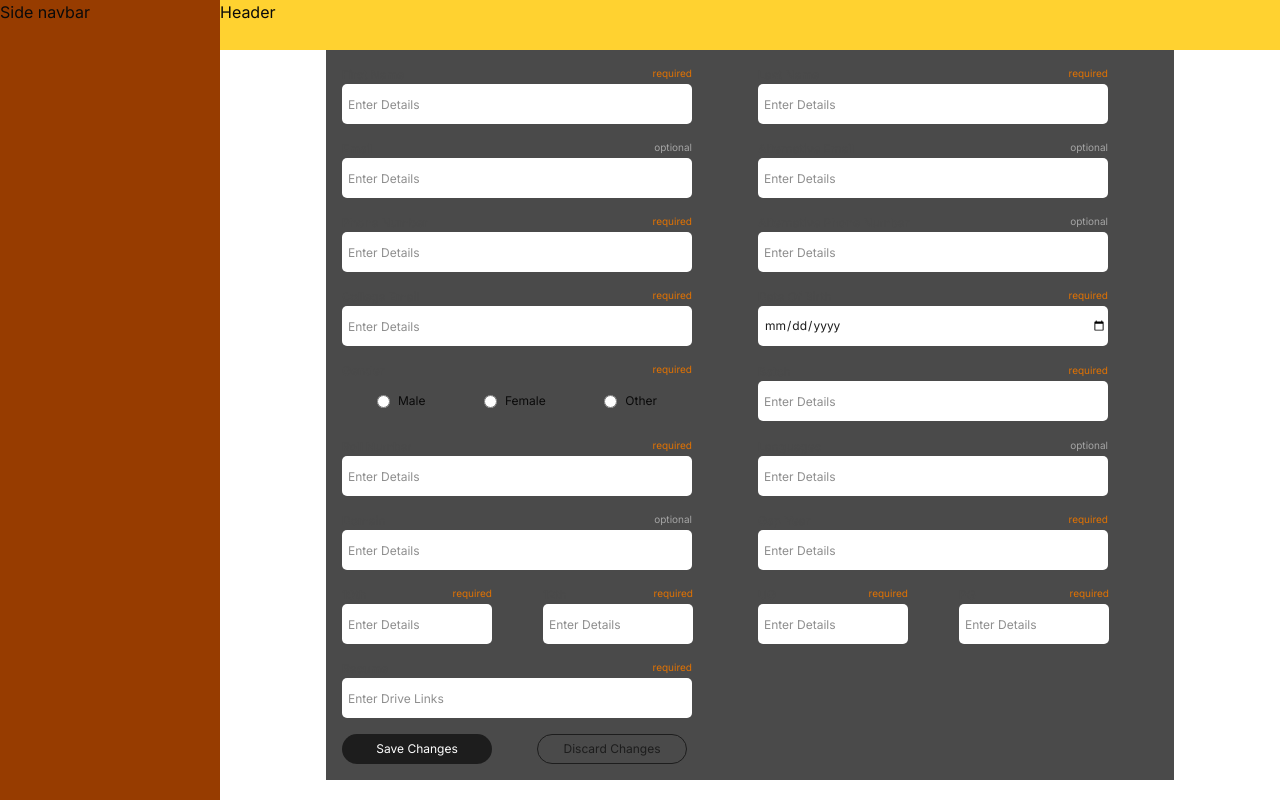
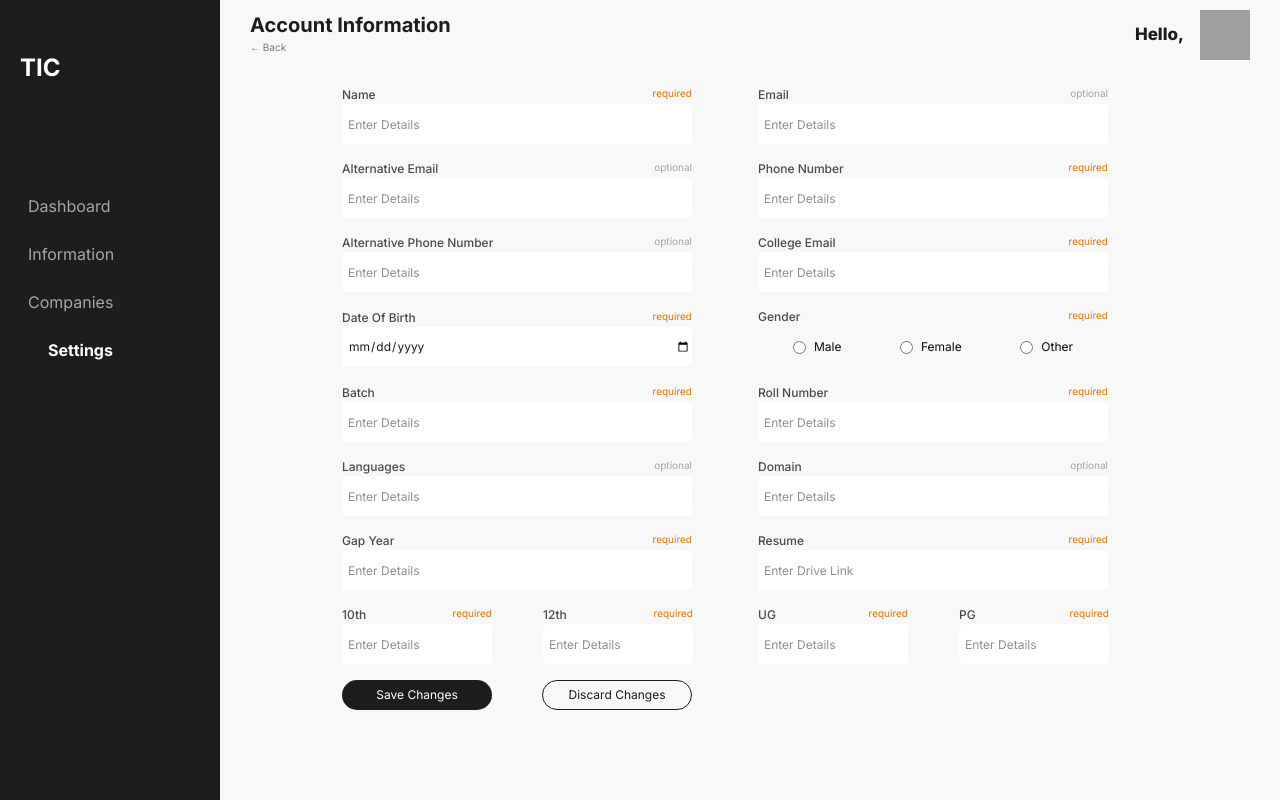
Before and after one commit to Arif20484423/Tic-Web-App, a Next.js app: page /user-info in a window 1280 px wide. Built offline with nearby package versions, Linux system fonts and the light colour scheme; grey boxes are pictures that could not be loaded.

Commit message:
added sidebar, header and corrected user form

```diff
--- a/src/components/user-info/NavbarOptions.jsx
+++ b/src/components/user-info/NavbarOptions.jsx
@@ -1,9 +1,29 @@
 'use client'
-import React from "react"
+import React,{useState} from "react"
+import OptionButton from "./OptionButton";
 const NavbarOptions = () =>{
-    return(
-        <>
-        </>
-    )
+    const [activeOption, setActiveOption] = useState(4);
+    const options=[
+        {id:1,label:'Dashboard',icon:""},
+        {id:2,label:'Information',icon:""},
+        {id:3,label:'Companies',icon:""},
+        {id:4,label:'Settings',icon:""},
+    ];
+
+    return (
+      <div className="w-[180px] flex flex-col gap-y-2">
+        {options.map((option)=>(
+            <OptionButton
+                key={option.id}
+                isActive={activeOption === option.id}
+                onClick={() => setActiveOption(option.id)}
+            >
+            <span>{option.label}</span>
+          </OptionButton>
+        ))}
+
+
+      </div>
+    );
 }
 export default NavbarOptions;
--- /dev/null
+++ b/src/components/user-info/OptionButton.jsx
@@ -0,0 +1,21 @@
+"use client";
+import React from "react";
+
+const OptionButton = ({ isActive, onClick, children,icon }) => {
+  return (
+    <div
+      className={`w-[180px] flex items-center gap-x-5 p-2 cursor-pointer rounded-md transition-all duration-300 ${
+        isActive
+          ? "text-[var(--textColor-white)] font-bold"
+          : "text-[var(--textColor-disables)]"
+      } hover:text-[var(--textColor-white)] hover:font-bold `}
+      onClick={onClick}
+    >
+      {isActive && <span className="transition-transform duration-300 ease-out">{icon}</span>}
+      {children}
+
+    </div>
+  );
+};
+
+export default OptionButton;
--- a/src/components/user-info/SideNavbar.jsx
+++ b/src/components/user-info/SideNavbar.jsx
@@ -4,7 +4,11 @@ import NavbarOptions from "./NavbarOptions";
 const SideNavbar = () => {
     return(
         <>
-        <div className="h-screen w-[220px] bg-amber-800">Side navbar</div>
+
+        <div className="h-screen w-[220px] bg-[var(--primaryColor-500)] px-[20px] py-[50px] flex flex-col gap-y-[100px]">
+            <div className="text-[24px] text-[var(--textColor-white)] font-bold ">TIC</div>
+            <NavbarOptions />
+        </div>
         </>
     )
 }
--- a/src/components/user-info/UserDetails.jsx
+++ b/src/components/user-info/UserDetails.jsx
@@ -5,8 +5,7 @@ import Input from "./Input";
 import Button from "./Button";
 import RadioInput from "./RadioInput";
 const UserDetails = () => {
-    const [firstName, setFirstName] = useState('');
-    const [lastName, setLastName] = useState('');
+    const [name, setName] = useState('');
     const [email, setEmail] = useState('');
     const [altEmail, setAltEmail] = useState('');
     const [phoneNumber, setPhoneNumber] = useState('');
@@ -26,13 +25,38 @@ const UserDetails = () => {
 
     return (
         <>
-        <div className=" flex flex-row h-full w-full">
+        <div className=" flex flex-row h-full w-full bg-[var(--blackColor-050)]">
+            {/* sidebar            */}
             <SideNavbar></SideNavbar>
-            <div className=" flex-1 w-min-[400px] ">
-                <div className="flex h-[50px] w-full bg-amber-300">Header</div>
-                     <div className="grid grid-cols-2 gap-4 p-4 w-[80%] m-auto bg-[#4A4A4A]">
-                        <Input size="large" label="First Name" priority="required" type="text" placeholder="Enter Details" value={firstName} setValue={setFirstName}/>
-                        <Input size="large" label="Last Name" priority="required" type="text" placeholder="Enter Details" value={lastName} setValue={setLastName}/>
+            {/* main content */}
+            <div className="flex-1 w-min-[400px] ">
+                {/* header */}
+                <div className="flex justify-between item-center h-[70px] w-full bg-[var(--blackColor-050)] px-[30px] py-[10px]">
+                        <div id="title">
+                            <div className="text-[20px] font-bold text-[var(--primaryColor-500)] ">Account Information</div>
+                            <div className="text-[10px] text-[var(--textColor-tertiary)]">&larr; Back</div>
+                        </div>
+                        <div className="flex flex-row items-center gap-x-4" id="hello-user">
+                                <div className="text-right">
+                                    <div className="text-[17px] font-extrabold text-[var(--primaryColor-500)]">
+                                        Hello, {name}
+                                    </div>
+                                    <div className="text-[10px] text-[var(--textColor-tertiary)]">{rollNumber}</div>
+                                </div>
+                                <div className="w-[50px] h-[50px] flex justify-center items-center rounded-full">
+                                    <img
+                                    src="https://cdn-icons-png.flaticon.com/512/1144/1144760.png"
+                                    alt="user-icon"
+                                    className="w-full h-full object-cover"
+                                    />
+                                </div>
+                        </div>
+                </div>
+
+                {/* user form */}
+                <div className="flex justify-center h-[calc(100vh-70px)">
+                    <div className="grid grid-cols-2 gap-4 p-4 w-[80%] m-auto bg-[var(--blackColor-050)] ">
+                        <Input size="large" label="Name" priority="required" type="text" placeholder="Enter Details" value={name} setValue={setName}/>
                         <Input size="large" label="Email" priority="optional" type="email" placeholder="Enter Details" value={email} setValue={setEmail}/>
                         <Input size="large" label="Alternative Email" priority="optional" type="email" placeholder="Enter Details" value={altEmail} setValue={setAltEmail}/>
                         <Input size="large" label="Phone Number" priority="required" type="number" placeholder="Enter Details" value={phoneNumber} setValue={setPhoneNumber}/>
@@ -45,6 +69,8 @@ const UserDetails = () => {
                         <Input size="large" label="Languages" priority="optional" type="text" placeholder="Enter Details" value={languages} setValue={setLanguages}/>
                         <Input size="large" label="Domain" priority="optional" type="text" placeholder="Enter Details" value={domain} setValue={setDomain}/>
                         <Input size="large" label="Gap Year" priority="required" type="number" placeholder="Enter Details" value={gapYear} setValue={setGapYear}/>
+
+                        <Input size="large" label="Resume" priority="required" type="text" placeholder="Enter Drive Link" value={resume} setValue={setResume}/>
                         <div className="grid grid-cols-2 w-[350px] gap-13">
                         <Input size="small" label="10th" priority="required" type="text" placeholder="Enter Details" value={tenth} setValue={setTenth}/>
                         <Input size="small" label="12th" priority="required" type="text" placeholder="Enter Details" value={twelth} setValue={setTwelth}/>
@@ -53,13 +79,14 @@ const UserDetails = () => {
                         <Input size="small" label="UG" priority="required" type="text" placeholder="Enter Details" value={ug} setValue={setUg}/>
                         <Input size="small" label="PG" priority="required" type="text" placeholder="Enter Details" value={pg} setValue={setPg}/>
                         </div>
-                        <Input size="large" label="Resume" priority="required" type="text" placeholder="Enter Drive Links" value={resume} setValue={setResume}/>
-                        <br/>
-                        <div className="grid grid-cols-2 w-[350px] gap-10">
+
+
+                        <div className="grid grid-cols-2 w-[350px] gap-[50px]">
                             <Button size = "medium" variant = "filled" children type = "button">Save Changes</Button>
                             <Button size = "medium" variant = "outline" children type = "button">Discard Changes</Button>
                         </div>
                     </div>
+                </div>
             </div>
         </div>
         </>
```
